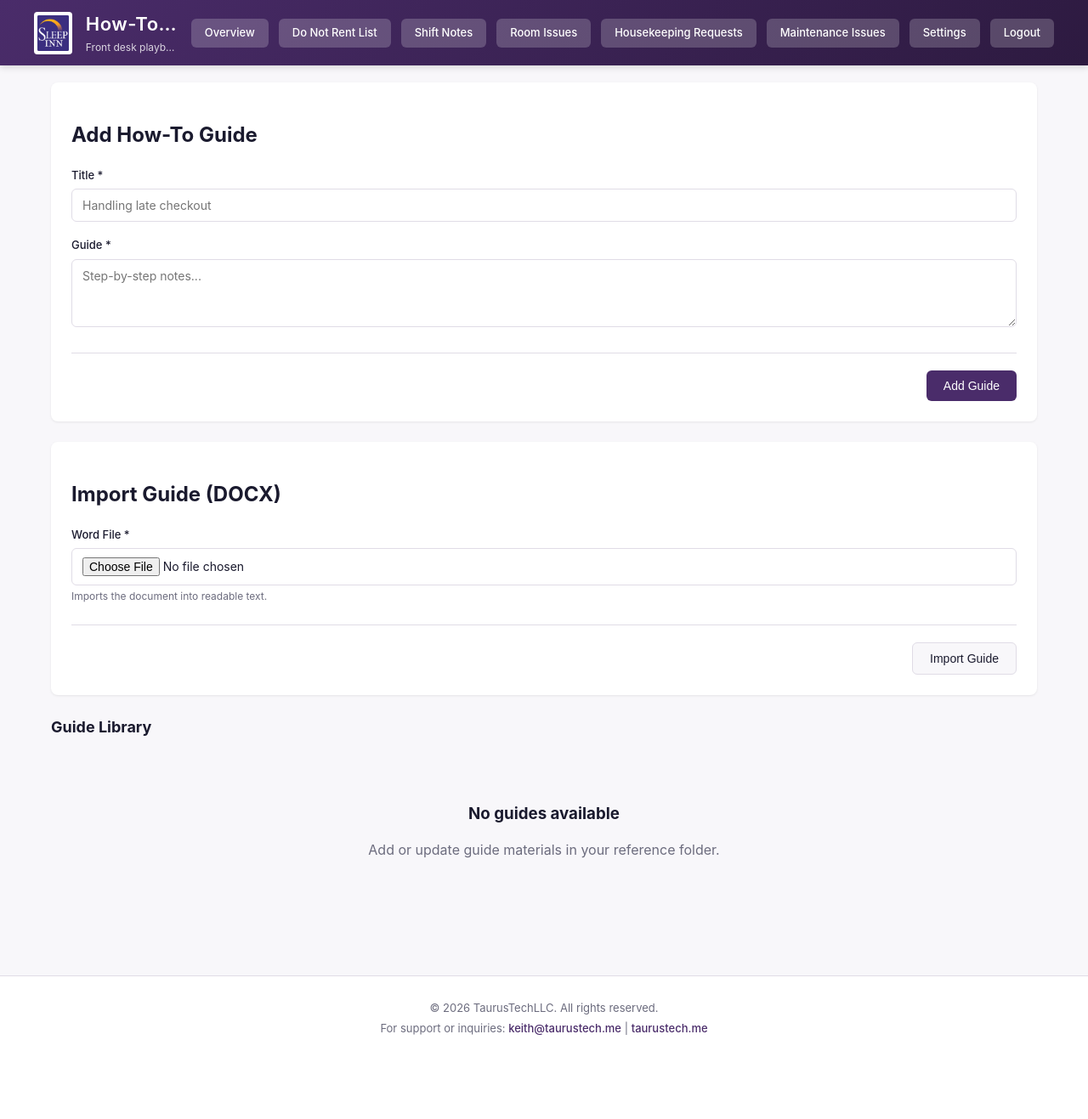
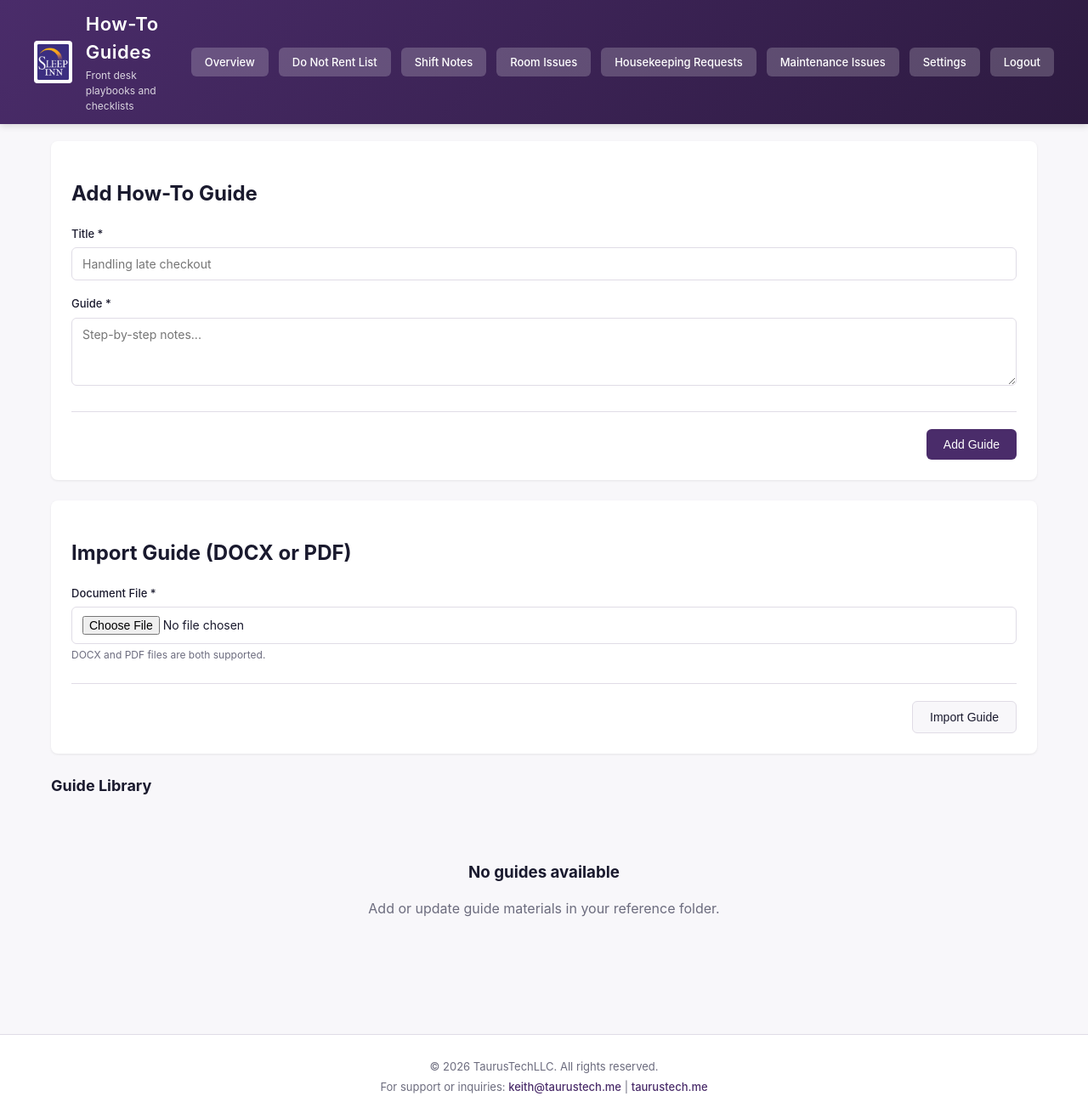
Before and after one commit to kcasko/dnr-app, a Flask app: template templates/how_to_guides.html in a window 1280 px wide. Shown: the whole page at 85% size. Before the commit the page ends 1218 px from the top, so only its background shows below. Run offline with Flask 3, Linux system fonts and the light colour scheme; the template is opened without the code that fills it, so the values that code supplies are empty; some libraries are stand-ins or nearby versions.

Commit message:
Add PDF support and enhance login security features; update templates for improved accessibility

```diff
--- a/app.py
+++ b/app.py
@@ -30,6 +30,17 @@ try:
     HAS_DOCX = True
 except ImportError:
     HAS_DOCX = False
+try:
+    import pdfplumber
+    HAS_PDF = True
+    HAS_PDF_LAYOUT = True
+except ImportError:
+    HAS_PDF_LAYOUT = False
+    try:
+        from PyPDF2 import PdfReader
+        HAS_PDF = True
+    except ImportError:
+        HAS_PDF = False
 from dotenv import load_dotenv
 from flask import Flask, request, jsonify, render_template, send_from_directory, session, redirect, url_for
 from markupsafe import Markup, escape
@@ -113,6 +124,45 @@ LOG_EDIT_WINDOW_MINUTES = 10
 MAINTENANCE_EDIT_WINDOW_MINUTES = 10
 IN_HOUSE_MESSAGE_EXPIRY_DAYS = 14
 
+# Account lockout settings
+MAX_LOGIN_ATTEMPTS = 5
+LOCKOUT_DURATION_MINUTES = 15
+
+# In-memory login attempt tracking (simple approach for single-instance use)
+_login_attempts = {}  # {username: {'count': int, 'locked_until': datetime or None}}
+
+
+def is_account_locked(username: str) -> bool:
+    """Check if an account is currently locked due to failed login attempts."""
+    if username not in _login_attempts:
+        return False
+    attempt_info = _login_attempts[username]
+    if attempt_info.get('locked_until'):
+        if datetime.now() < attempt_info['locked_until']:
+            return True
+        # Lockout expired, reset
+        _login_attempts[username] = {'count': 0, 'locked_until': None}
+    return False
+
+
+def record_failed_login(username: str):
+    """Record a failed login attempt and lock account if threshold reached."""
+    if username not in _login_attempts:
+        _login_attempts[username] = {'count': 0, 'locked_until': None}
+
+    _login_attempts[username]['count'] += 1
+    count = _login_attempts[username]['count']
+
+    if count >= MAX_LOGIN_ATTEMPTS:
+        _login_attempts[username]['locked_until'] = datetime.now() + timedelta(minutes=LOCKOUT_DURATION_MINUTES)
+        print(f"Account locked: {username} (too many failed attempts)")
+
+
+def reset_login_attempts(username: str):
+    """Reset login attempts after successful login."""
+    if username in _login_attempts:
+        _login_attempts[username] = {'count': 0, 'locked_until': None}
+
 
 def hash_password(password: str) -> str:
     """Hash a password using bcrypt with automatic salt generation."""
@@ -135,18 +185,29 @@ def load_credentials():
                 creds = json.load(f)
                 # Validate required fields exist
                 if all(k in creds for k in ['username', 'password_hash', 'manager_password_hash']):
+                    # Ensure session_version exists (for backwards compatibility)
+                    if 'session_version' not in creds:
+                        creds['session_version'] = 1
                     return creds
         except (json.JSONDecodeError, IOError):
             pass
     return None
 
 
-def save_credentials(username: str, password_hash: str, manager_password_hash: str):
+def save_credentials(username: str, password_hash: str, manager_password_hash: str, increment_session: bool = False):
     """Save credentials to file securely."""
+    existing = load_credentials()
+    session_version = 1
+    if existing:
+        session_version = existing.get('session_version', 1)
+        if increment_session:
+            session_version += 1
+
     creds = {
         'username': username,
         'password_hash': password_hash,
         'manager_password_hash': manager_password_hash,
+        'session_version': session_version,
         'created_at': datetime.now().isoformat()
     }
     with open(CREDENTIALS_FILE, 'w') as f:
@@ -155,7 +216,11 @@ def save_credentials(username: str, password_hash: str, manager_password_hash: s
     try:
         os.chmod(CREDENTIALS_FILE, 0o600)
     except (OSError, AttributeError):
-        pass  # Windows or permission issues
+        import platform
+        if platform.system() == 'Windows':
+            print("WARNING: File permissions cannot be enforced on Windows. Credentials file may be readable by other users.")
+        else:
+            print("WARNING: Could not set restrictive file permissions on credentials file.")
 
 
 def is_setup_required() -> bool:
@@ -184,11 +249,11 @@ def validate_file_type(file_stream) -> str | None:
     """
     Validate file type using magic bytes (file signature).
     Returns the detected MIME type if valid, None otherwise.
-    Falls back to extension check if python-magic is not available.
+    Rejects uploads if python-magic is not available for security.
     """
     if not HAS_MAGIC:
-        # Fallback: just return a valid type (extension already checked)
-        return 'image/jpeg'
+        # Security: reject uploads if magic validation is unavailable
+        return None
 
     try:
         # Read first 2048 bytes for magic detection
@@ -217,6 +282,37 @@ def parse_docx_paragraphs(file_stream) -> list[str]:
     return paragraphs
 
 
+def parse_pdf_text(file_stream) -> str:
+    if not HAS_PDF:
+        raise RuntimeError("PDF support is not installed")
+    if HAS_PDF_LAYOUT:
+        with pdfplumber.open(file_stream) as pdf:
+            pages = []
+            for page in pdf.pages:
+                try:
+                    text = page.extract_text(x_tolerance=1, y_tolerance=1, layout=True) or ""
+                except TypeError:
+                    text = page.extract_text() or ""
+                pages.append(text.rstrip())
+        return "\n".join(pages).strip()
+    reader = PdfReader(file_stream)
+    pages = []
+    for page in reader.pages:
+        text = page.extract_text() or ""
+        pages.append(text.rstrip())
+    return "\n".join(pages).strip()
+
+
+def parse_pdf_lines(file_stream) -> list[str]:
+    text = parse_pdf_text(file_stream)
+    lines = []
+    for line in text.splitlines():
+        cleaned = line.rstrip()
+        if cleaned:
+            lines.append(cleaned)
+    return lines
+
+
 def dict_factory(cursor, row):
     return {col[0]: row[idx] for idx, col in enumerate(cursor.description)}
 
@@ -241,6 +337,17 @@ def login_required(f):
             if request.path.startswith("/api/"):
                 return jsonify({"error": "Unauthorized"}), 401
             return redirect(url_for('login'))
+
+        # Check if session is still valid (password may have changed)
+        creds = load_credentials()
+        if creds:
+            current_version = creds.get('session_version', 1)
+            session_version = session.get('session_version', 0)
+            if session_version < current_version:
+                session.clear()
+                if request.path.startswith("/api/"):
+                    return jsonify({"error": "Session expired. Please log in again."}), 401
+                return redirect(url_for('login'))
 
         # Refresh session on activity
         session.modified = True
@@ -535,11 +642,22 @@ def login():
         username = request.form.get("username", "")
         password = request.form.get("password", "")
 
+        # Check if account is locked (use a consistent key for lockout)
+        lockout_key = username.lower() if username else "_anonymous_"
+        if is_account_locked(lockout_key):
+            # Return same error as invalid credentials to avoid revealing lockout status
+            return render_template("login.html", error="Invalid username or password")
+
         if username == LOGIN_USERNAME and verify_password(password, LOGIN_PASSWORD_HASH):
+            reset_login_attempts(lockout_key)
             session['logged_in'] = True
             session.permanent = True
+            # Store session version to detect password changes
+            creds = load_credentials()
+            session['session_version'] = creds.get('session_version', 1) if creds else 1
             return redirect(url_for('overview'))
         else:
+            record_failed_login(lockout_key)
             return render_template("login.html", error="Invalid username or password")
 
     return render_template("login.html")
@@ -1539,6 +1657,8 @@ def upload_photo(record_id):
     detected_mime = validate_file_type(file.stream)
     if not detected_mime:
         conn.close()
+        if not HAS_MAGIC:
+            return jsonify({"error": "Photo uploads are temporarily unavailable. Please contact support."}), 503
         return jsonify({"error": "Invalid file content. File does not match declared type."}), 400
 
     # Generate unique filename with correct extension based on MIME type
@@ -1816,23 +1936,38 @@ def add_how_to_guide():
 @login_required
 @limiter.limit("5 per minute")
 def import_how_to_guide():
-    if not HAS_DOCX:
-        return redirect(url_for("how_to_guides_page", error="docx"))
-
     file = request.files.get("guide_file")
-    if not file or not file.filename.lower().endswith(".docx"):
+    if not file:
         return redirect(url_for("how_to_guides_page", error="file"))
 
-    try:
-        paragraphs = parse_docx_paragraphs(file)
-    except Exception:
-        return redirect(url_for("how_to_guides_page", error="parse"))
-
-    if not paragraphs:
+    filename = file.filename.lower()
+    if filename.endswith(".docx"):
+        if not HAS_DOCX:
+            return redirect(url_for("how_to_guides_page", error="docx"))
+        try:
+            paragraphs = parse_docx_paragraphs(file)
+        except Exception:
+            return redirect(url_for("how_to_guides_page", error="parse"))
+    elif filename.endswith(".pdf"):
+        if not HAS_PDF:
+            return redirect(url_for("how_to_guides_page", error="pdf"))
+        try:
+            pdf_text = parse_pdf_text(file)
+        except Exception:
+            return redirect(url_for("how_to_guides_page", error="parse"))
+    else:
+        return redirect(url_for("how_to_guides_page", error="file"))
+
+    title = os.path.splitext(file.filename)[0].strip()[:200]
+    if filename.endswith(".pdf"):
+        body = (pdf_text or "").strip()[:4000]
+    else:
+        if not paragraphs:
+            return redirect(url_for("how_to_guides_page", error="empty"))
+        body = "\n\n".join(paragraphs)[:4000]
+
+    if not body:
         return redirect(url_for("how_to_guides_page", error="empty"))
-
-    title = os.path.splitext(file.filename)[0].strip()[:200]
-    body = "\n\n".join(paragraphs)[:4000]
 
     conn = connect_db()
     conn.execute("""
@@ -1938,17 +2073,27 @@ def add_cleaning_checklist():
 @login_required
 @limiter.limit("5 per minute")
 def import_cleaning_checklist():
-    if not HAS_DOCX:
-        return redirect(url_for("cleaning_checklists_page", error="docx"))
-
     file = request.files.get("checklist_file")
-    if not file or not file.filename.lower().endswith(".docx"):
+    if not file:
         return redirect(url_for("cleaning_checklists_page", error="file"))
 
-    try:
-        paragraphs = parse_docx_paragraphs(file)
-    except Exception:
-        return redirect(url_for("cleaning_checklists_page", error="parse"))
+    filename = file.filename.lower()
+    if filename.endswith(".docx"):
+        if not HAS_DOCX:
+            return redirect(url_for("cleaning_checklists_page", error="docx"))
+        try:
+            paragraphs = parse_docx_paragraphs(file)
+        except Exception:
+            return redirect(url_for("cleaning_checklists_page", error="parse"))
+    elif filename.endswith(".pdf"):
+        if not HAS_PDF:
+            return redirect(url_for("cleaning_checklists_page", error="pdf"))
+        try:
+            paragraphs = parse_pdf_lines(file)
+        except Exception:
+            return redirect(url_for("cleaning_checklists_page", error="parse"))
+    else:
+        return redirect(url_for("cleaning_checklists_page", error="file"))
 
     if not paragraphs:
         return redirect(url_for("cleaning_checklists_page", error="empty"))
@@ -2002,6 +2147,7 @@ def update_manager_password():
 
     data = request.json
     new_manager_password = data.get('new_manager_password', '').strip()
+    confirm_manager_password = data.get('confirm_manager_password', '').strip()
     current_password = data.get('current_password', '').strip()
 
     # Validate current login password using bcrypt
@@ -2011,6 +2157,10 @@ def update_manager_password():
     # Validation
     if not new_manager_password or len(new_manager_password) < 8:
         return jsonify({"error": "Manager password must be at least 8 characters"}), 400
+
+    # Server-side password confirmation check
+    if new_manager_password != confirm_manager_password:
+        return jsonify({"error": "Manager passwords do not match"}), 400
 
     # Password strength check
     has_upper = any(c.isupper() for c in new_manager_password)
@@ -2040,6 +2190,7 @@ def update_login_credentials():
     data = request.json
     new_username = data.get('username', '').strip()[:50]
     new_password = data.get('password', '').strip()
+    confirm_password = data.get('confirm_password', '').strip()
     current_password = data.get('current_password', '').strip()
 
     # Validate current password using bcrypt
@@ -2051,6 +2202,10 @@ def update_login_credentials():
         return jsonify({"error": "Username must be at least 3 characters"}), 400
     if not new_password or len(new_password) < 8:
         return jsonify({"error": "Password must be at least 8 characters"}), 400
+
+    # Server-side password confirmation check
+    if new_password != confirm_password:
+        return jsonify({"error": "Passwords do not match"}), 400
 
     # Password strength check
     has_upper = any(c.isupper() for c in new_password)
@@ -2059,16 +2214,16 @@ def update_login_credentials():
     if not (has_upper and has_lower and has_digit):
         return jsonify({"error": "Password must contain uppercase, lowercase, and numbers"}), 400
 
-    # Update credentials with bcrypt
+    # Update credentials with bcrypt and increment session version to invalidate all sessions
     new_password_hash = hash_password(new_password)
-    save_credentials(new_username, new_password_hash, MANAGER_PASSWORD_HASH)
+    save_credentials(new_username, new_password_hash, MANAGER_PASSWORD_HASH, increment_session=True)
 
     # Reload credentials
     CREDENTIALS = load_credentials()
     LOGIN_USERNAME = CREDENTIALS['username']
     LOGIN_PASSWORD_HASH = CREDENTIALS['password_hash']
 
-    # Invalidate current session
+    # Clear current session (other sessions will be invalidated by version check)
     session.clear()
 
     return jsonify({"message": "Login credentials updated successfully"}), 200
--- a/requirements.txt
+++ b/requirements.txt
@@ -14,3 +14,5 @@ python-dotenv==1.0.1
 # Use python-magic on Linux/PythonAnywhere, python-magic-bin on Windows
 python-magic==0.4.27
 python-docx==1.1.2
+PyPDF2==3.0.1
+pdfplumber==0.11.4
--- a/static/styles.css
+++ b/static/styles.css
@@ -37,13 +37,12 @@ header {
 }
 
 .header-content {
-    display: flex;
-    align-items: center;
-    gap: 16px;
+    display: grid;
+    grid-template-columns: auto minmax(0, 1fr) auto;
+    align-items: center;
+    column-gap: 16px;
     max-width: 1200px;
     margin: 0 auto;
-    justify-content: space-between;
-    flex-wrap: nowrap;
 }
 
 .header-logo {
@@ -64,18 +63,12 @@ header h1 {
     font-size: 22px;
     font-weight: 600;
     letter-spacing: 0.5px;
-    white-space: nowrap;
-    overflow: hidden;
-    text-overflow: ellipsis;
 }
 
 header .subtitle {
     font-size: 12px;
     opacity: 0.8;
     margin-top: 2px;
-    white-space: nowrap;
-    overflow: hidden;
-    text-overflow: ellipsis;
 }
 
 .logout-btn {
--- a/templates/how_to_guides.html
+++ b/templates/how_to_guides.html
@@ -7,6 +7,8 @@
     <link rel="stylesheet" href="/static/styles.css">
 </head>
 <body>
+
+<a href="#main-content" class="skip-link">Skip to main content</a>
 
 <header>
     <div class="header-content">
@@ -28,7 +30,7 @@
     </div>
 </header>
 
-<div class="container">
+<div class="container" id="main-content">
     <div class="reference-form">
         <h2>Add How-To Guide</h2>
         <form method="POST" action="/how-to-guides">
@@ -48,13 +50,13 @@
     </div>
 
     <div class="reference-form">
-        <h2>Import Guide (DOCX)</h2>
+        <h2>Import Guide (DOCX or PDF)</h2>
         <form method="POST" action="/how-to-guides/import" enctype="multipart/form-data">
             <input type="hidden" name="csrf_token" value="{{ csrf_token() }}">
             <div class="form-group">
-                <label>Word File *</label>
-                <input type="file" name="guide_file" accept=".docx" required title="Select a DOCX file to import">
-                <small class="form-hint">Imports the document into readable text.</small>
+                <label>Document File *</label>
+                <input type="file" name="guide_file" accept=".docx,.pdf" required title="Select a DOCX or PDF file to import">
+                <small class="form-hint">DOCX and PDF files are both supported.</small>
             </div>
             <div class="form-actions">
                 <button type="submit" class="btn btn-secondary">Import Guide</button>
@@ -65,19 +67,21 @@
     <div class="reference-list">
         <h2>Guide Library</h2>
         {% if error == 'manager' %}
-        <div class="inline-error">Manager password is required to delete a guide.</div>
+        <div class="inline-error">Incorrect manager password. Please verify and try again.</div>
         {% endif %}
         {% if error == 'docx' %}
-        <div class="inline-error">DOCX import is unavailable. Install python-docx.</div>
+        <div class="inline-error">DOCX import is not available. The python-docx library needs to be installed.</div>
+        {% elif error == 'pdf' %}
+        <div class="inline-error">PDF import is not available. The pdfplumber or PyPDF2 library needs to be installed.</div>
         {% endif %}
         {% if error == 'file' %}
-        <div class="inline-error">Please upload a .docx file.</div>
+        <div class="inline-error">Invalid file type. Please select a .docx or .pdf file.</div>
         {% endif %}
         {% if error == 'parse' %}
-        <div class="inline-error">Unable to read that document. Please try a different file.</div>
+        <div class="inline-error">Could not read the document. The file may be corrupted or password-protected. Please try a different file.</div>
         {% endif %}
         {% if error == 'empty' %}
-        <div class="inline-error">The document contained no readable text.</div>
+        <div class="inline-error">The document appears to be empty or contains no readable text.</div>
         {% endif %}
         {% if guides %}
             {% for guide in guides %}
--- a/templates/room_issues.html
+++ b/templates/room_issues.html
@@ -7,6 +7,8 @@
     <link rel="stylesheet" href="/static/styles.css">
 </head>
 <body>
+
+<a href="#main-content" class="skip-link">Skip to main content</a>
 
 <header>
     <div class="header-content">
@@ -28,7 +30,7 @@
     </div>
 </header>
 
-<div class="container">
+<div class="container" id="main-content">
     <div class="room-issues-form">
         <h2>Log Room Status</h2>
         <form method="POST" action="/room-issues">
--- a/templates/settings.html
+++ b/templates/settings.html
@@ -7,6 +7,8 @@
     <link rel="stylesheet" href="/static/styles.css">
 </head>
 <body>
+
+<a href="#main-content" class="skip-link">Skip to main content</a>
 
 <header>
     <div class="header-content">
@@ -28,7 +30,7 @@
     </div>
 </header>
 
-<div class="container">
+<div class="container" id="main-content">
     <div class="settings-page">
         <div class="settings-card">
             <h2>Change Login Credentials</h2>
@@ -170,6 +172,7 @@ async function updateManagerPassword(e) {
             headers: getHeaders(),
             body: JSON.stringify({
                 new_manager_password: newPassword,
+                confirm_manager_password: confirmPassword,
                 current_password: currentPassword
             })
         });
@@ -224,6 +227,7 @@ async function updateLoginCredentials(e) {
             body: JSON.stringify({
                 username: username,
                 password: password,
+                confirm_password: confirmPassword,
                 current_password: currentPassword
             })
         });
```
Also changed, not shown: other parts of static/styles.css (+28 -2 lines), templates/cleaning_checklists.html (+6 -3 lines), templates/housekeeping_requests.html (+29 -10 lines), templates/index.html (+23 -2 lines).
